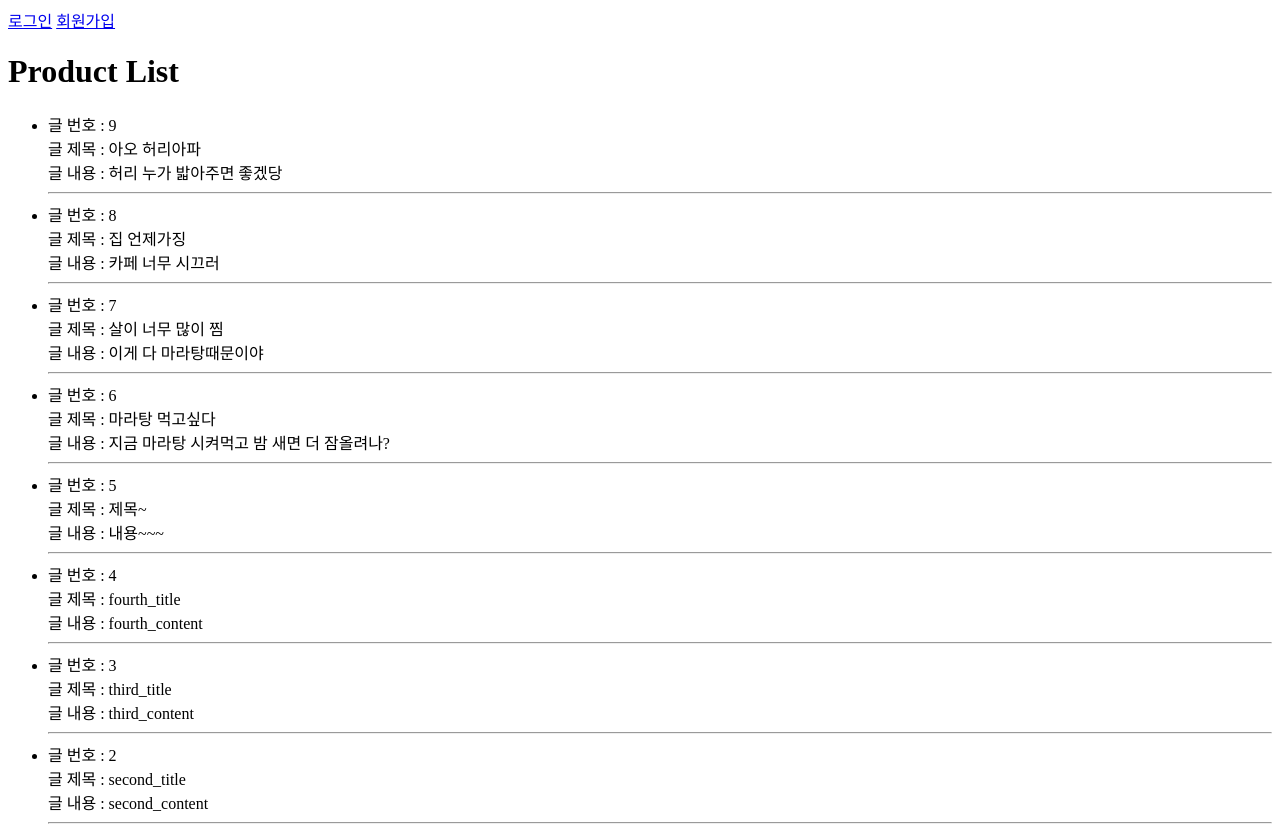
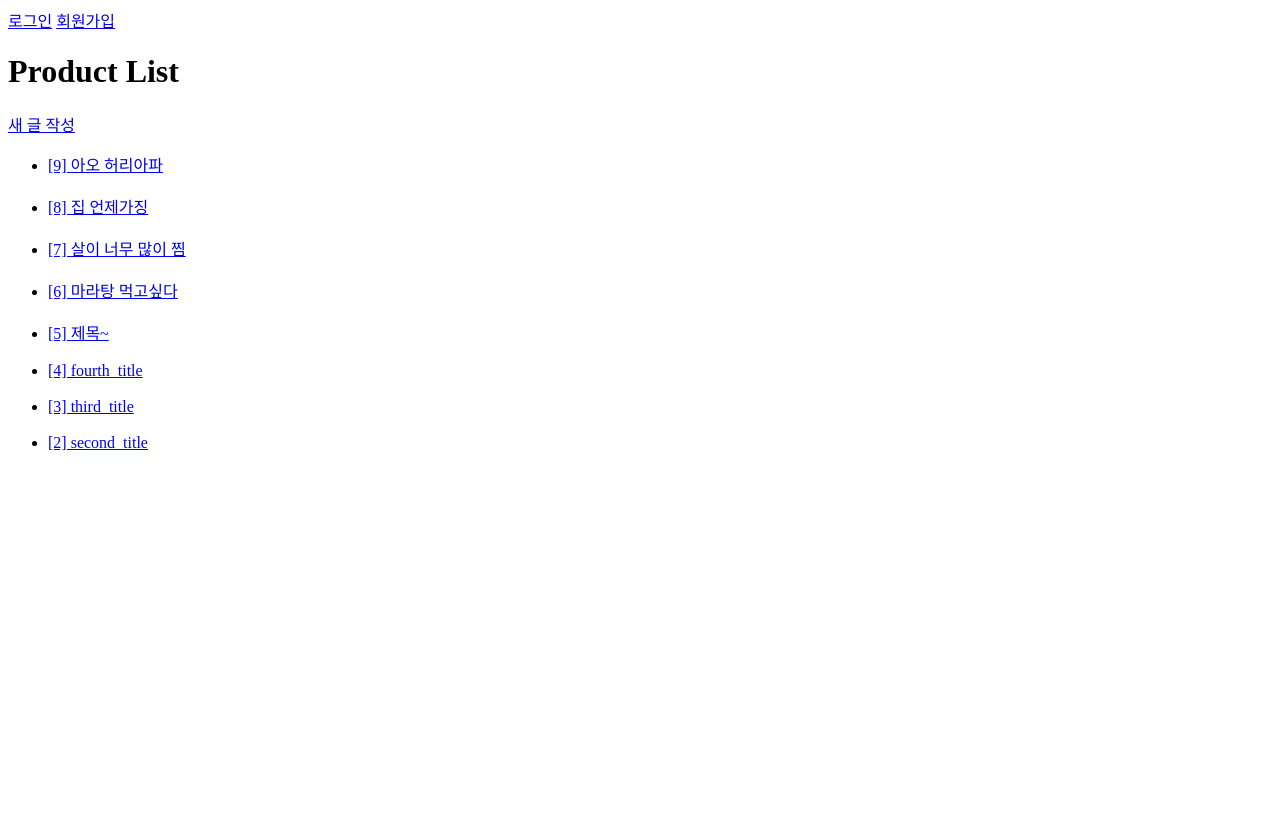
Before and after one commit to juhyeon-source/-django, a Django app: page /products/product_list/ in a window 1280 px wide. After the commit the page ends 450 px from the top, so only its background shows below. Run offline with Django 4.2, Linux system fonts and the light colour scheme; data comes from the database, SQL or seed files in the repository; both versions use the stored data as it was after the commit.

Commit message:
편의성 업데이트!

```diff
--- a/market/products/templates/products/new.html
+++ b/market/products/templates/products/new.html
@@ -13,4 +13,6 @@
 
         <button type="submit">저장</button>
     </form>
+
+    <a href="{% url 'products:product_list' %}">목록으로</a>
 {% endblock content %}
--- a/market/products/templates/products/product_list.html
+++ b/market/products/templates/products/product_list.html
@@ -2,14 +2,15 @@
 
 {% block content %}
     <h1>Product List</h1>
+    <a href="{% url 'products:new' %}">새 글 작성</a>
 
     <ul>
         {% for article in articles %}
             <li>
-                <div>글 번호 : {{ article.id }}</div>
-                <div>글 제목 : {{ article.title }}</div>
-                <div>글 내용 : {{ article.content }}</div>
-                <hr>
+                <a href="{% url 'products:product_detail' article.id %}">
+                    <div>[{{article.id}}] {{article.title}}</div>
+                </a>
+                <br>
             </li>
         {% endfor %}
     </ul>
```
Also changed, not shown: market/db.sqlite3.
